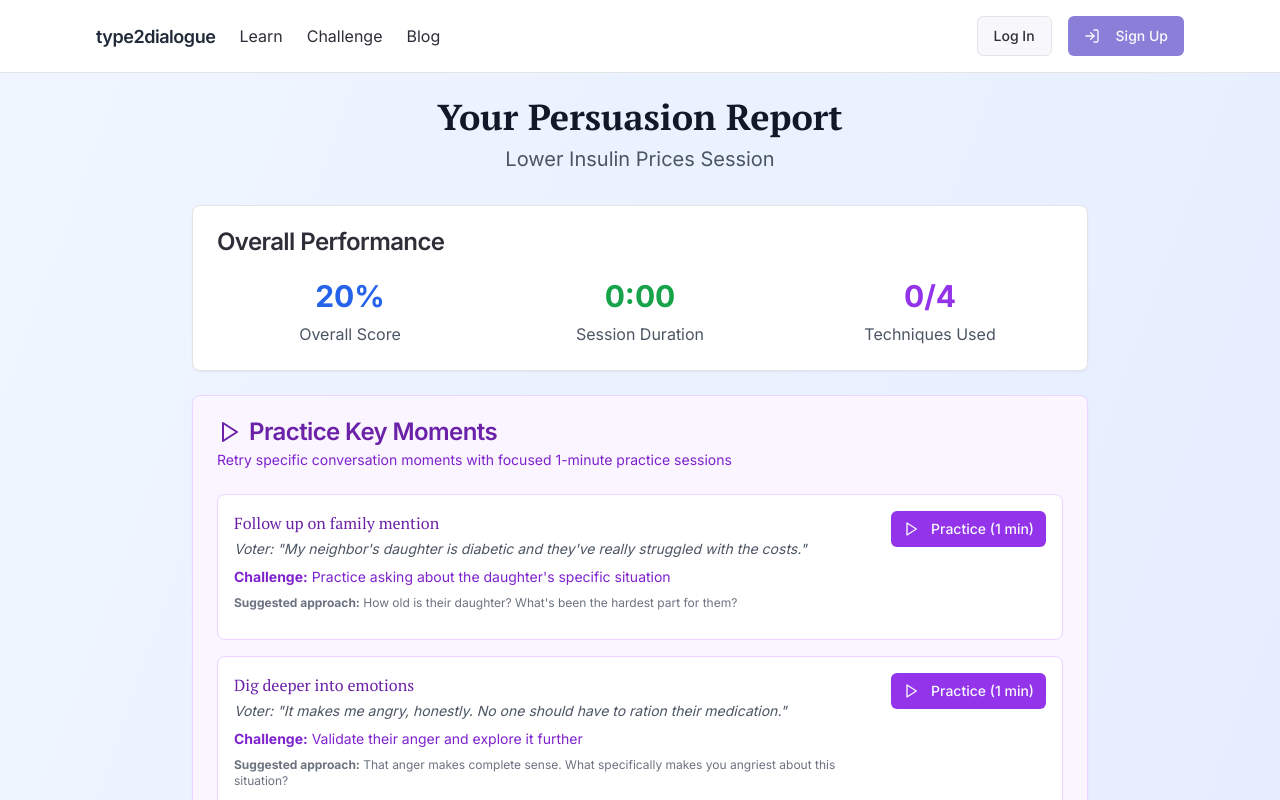
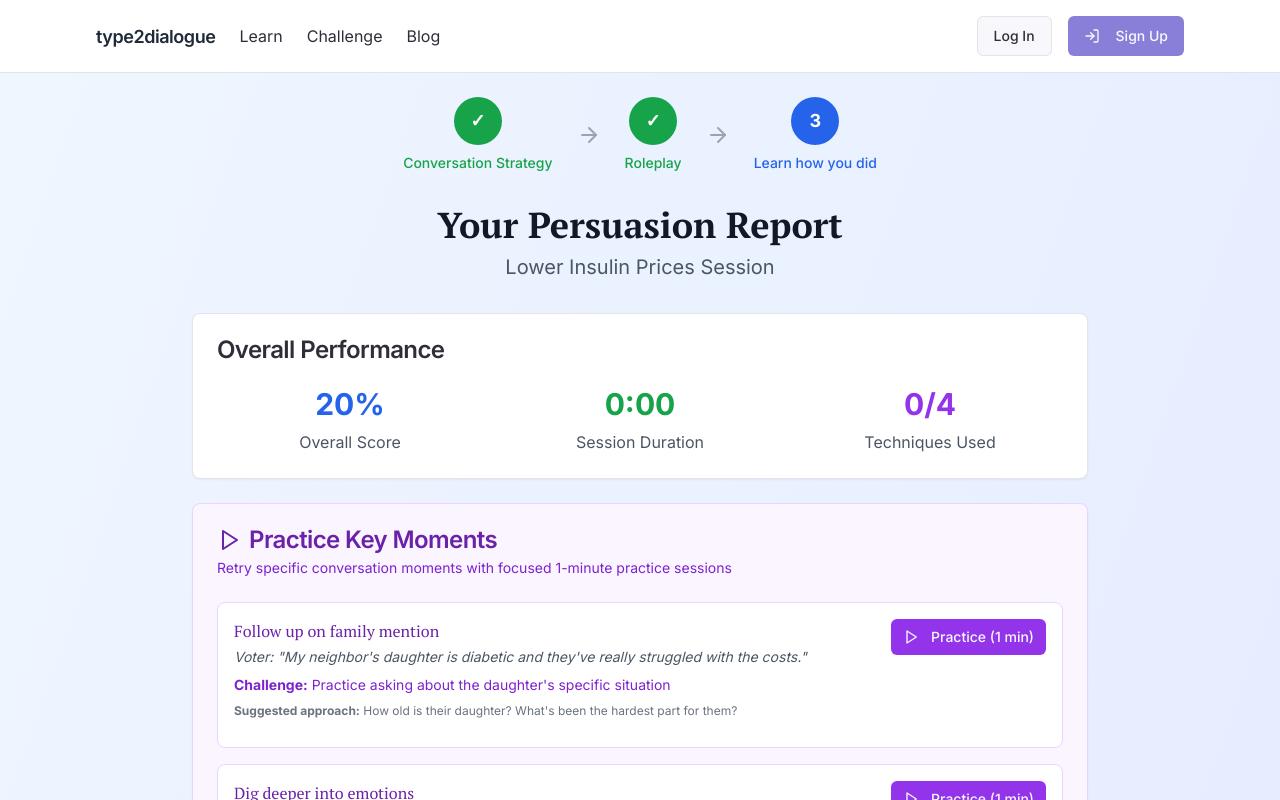
Before and after one commit to djechlin/empathy-wins-dialogue, a React (Vite) app: page /challenge/competencies in a window 1280 px wide. Shown: the top 800 px of the page. Built offline with nearby package versions, Linux system fonts and the light colour scheme; a web font is replaced by a local one.

Commit message:
fix bubbles

```diff
--- a/src/pages/Report.tsx
+++ b/src/pages/Report.tsx
@@ -5,7 +5,7 @@ import { Button } from '@/ui/button';
 import { Card, CardContent, CardDescription, CardHeader, CardTitle } from '@/ui/card';
 import { Progress } from '@/ui/progress';
 import { Table, TableBody, TableCell, TableHead, TableHeader, TableRow } from '@/ui/table';
-import { CheckCircle, Clock, Heart, Home, Minus, Play, RotateCcw, Square, Users, XCircle } from 'lucide-react';
+import { ArrowRight, CheckCircle, Clock, Heart, Home, Minus, Play, RotateCcw, Square, Users, XCircle } from 'lucide-react';
 import { useEffect, useRef, useState } from 'react';
 import { useNavigate, useSearchParams } from 'react-router-dom';
 
@@ -207,6 +207,39 @@ const Report = () => {
       <Navbar />
       <main className="flex-grow bg-gradient-to-br from-blue-50 to-indigo-100 p-6">
         <div className="max-w-4xl mx-auto">
+          {/* Progress Flow */}
+          <div className="mb-8">
+            <div className="flex items-center justify-center space-x-6">
+              {/* Step 1 - Completed */}
+              <div className="flex flex-col items-center">
+                <div className="w-12 h-12 bg-green-600 text-white rounded-full flex items-center justify-center font-bold text-lg mb-2">
+                  ✓
+                </div>
+                <span className="text-sm font-medium text-center text-green-600 font-sans">Conversation Strategy</span>
+              </div>
+
+              <ArrowRight className="w-6 h-6 text-gray-400" />
+
+              {/* Step 2 - Completed */}
+              <div className="flex flex-col items-center">
+                <div className="w-12 h-12 bg-green-600 text-white rounded-full flex items-center justify-center font-bold text-lg mb-2">
+                  ✓
+                </div>
+                <span className="text-sm font-medium text-center text-green-600 font-sans">Roleplay</span>
+              </div>
+
+              <ArrowRight className="w-6 h-6 text-gray-400" />
+
+              {/* Step 3 - Current Step */}
+              <div className="flex flex-col items-center">
+                <div className="w-12 h-12 bg-blue-600 text-white rounded-full flex items-center justify-center font-bold text-lg mb-2">
+                  3
+                </div>
+                <span className="text-sm font-medium text-center text-blue-600 font-sans">Learn how you did</span>
+              </div>
+            </div>
+          </div>
+
           <div className="text-center mb-8">
             <h1 className="text-4xl font-bold text-gray-900 mb-2">Your Persuasion Report</h1>
             <p className="text-xl text-gray-600">{issueDetails[issue as keyof typeof issueDetails]?.title} Session</p>
```
